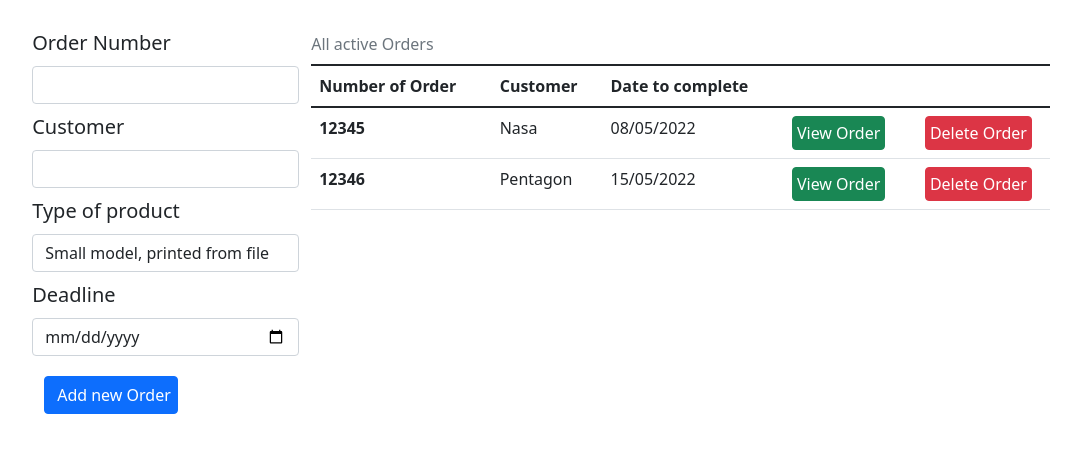
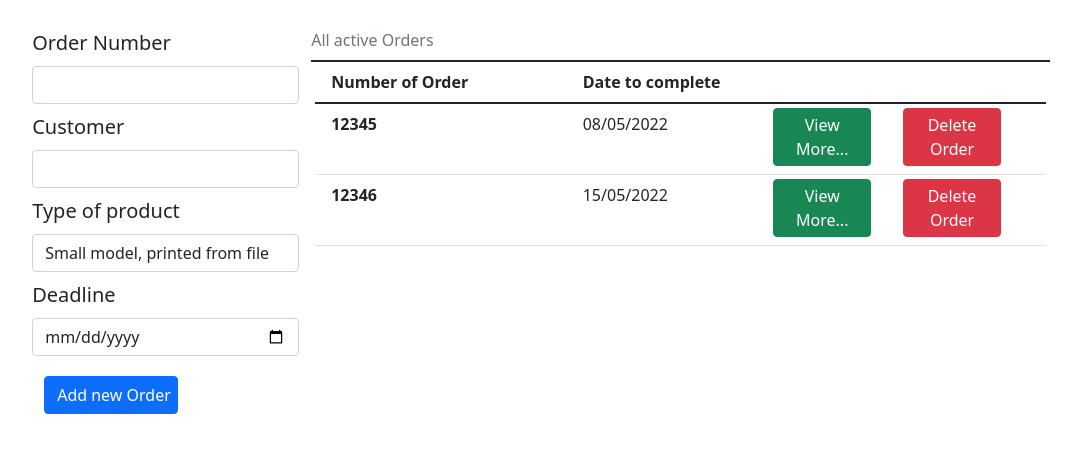
Before and after one commit to glllom/final_project, a Flask app: page /add_order in a window 1280 px wide. Shown: the part 117-592 px from the top of the page, without its empty margins (101-1182 px from the left). Run offline with Flask 2, Linux system fonts and the light colour scheme; a user stored in the database is signed in; data comes from the database, SQL or seed files in the repository; both versions use the stored data as it was after the commit.

Commit message:
first commit

```diff
--- /dev/null
+++ b/app/static/style.css
@@ -0,0 +1,3 @@
+.table-row:hover{
+    background-color: #e9ecef;
+}
--- a/app/templates/add_order.html
+++ b/app/templates/add_order.html
@@ -13,47 +13,45 @@
             {{ form.date.label(class="form-label m-1") }}
             {{ form.date(class="form-control m-1") }}
             {{ form.submit(class="btn btn-primary m-3 w-50", value="Add new Order") }}
-        {% with messages = get_flashed_messages() %}
+            {% with messages = get_flashed_messages() %}
             {% if messages %}
             <p class="text-danger">{{ messages[0] }}</p>
             {% else %}
             <p style="visibility:hidden;">message</p>
             {% endif %}
             {% endwith %}
-                    </form>
+        </form>
         {% endif %}
         <div class="col-8">
-            <table class="table table-hover">
-                <caption class="caption-top test-center">All active Orders</caption>
-                <thead>
-                <tr>
-                    <th scope="col">Number of Order</th>
-                    <th scope="col">Customer</th>
-                    <th scope="col">Date to complete</th>
-                    <th scope="col" style="width:18%;"></th>
-                    <th scope="col" style="width:18%;"></th>
-                </tr>
-                </thead>
-                <tbody>
+        <p class="text-secondary  border-bottom border-dark border-2 lh-lg pb-1 mb-1">All active Orders</p>
+        <div class=container>
+            <div class="row border-bottom border-dark border-2">
+                <div class="col-4 pb-1 fw-bold lh-lg mx-1">Number of Order</div>
+                <div class="col-4 pb-1 fw-bold lh-lg mx-1">Date to complete</div>
+                <div class="w-25"></div>
+                <div class="w-25"></div>
+            </div>
                 {% for order in table %}
-                <tr>
-                    <td class="fw-bold">{{ order.order_id }}</td>
-                    <td>{{ order.customer }}</td>
-                    <td>{{ order.date_to_complete.strftime('%d/%m/%Y') }}</td>
-                    <td>
-                        <a href="{{ url_for('remove_order', order_id=order.order_id) }}" class="btn btn-success p-1">View
-                            Order</a>
-                    </td>
-                    <td>
-                        <a href="{{ url_for('remove_order', order_id=order.order_id) }}" class="btn btn-danger p-1">Delete
-                            Order</a>
-                    </td>
-                </tr>
+                <div class="row table-row border-bottom border-black-50 border-1">
+                    <div class="col-4 pb-1 fw-bold lh-lg m-1">{{ order.order_id }}</div>
+                    <div class="col-3 pb-1 fw-normal lh-lg m-1">{{ order.date_to_complete.strftime('%d/%m/%Y') }}</div>
+                    <div class="col-2 pb-1 fw-normal lh-lg m-1">
+                        <button type="button" data-bs-toggle="collapse" class="btn btn-success p-1" data-bs-target="#o{{order.order_id}}"
+                            aria-expanded="true" aria-controls="o{{order.order_id}}">View More...</button>
+                    </div>
+                    <div class="col-2 pb-1 fw-bold lh-lg m-1">
+                        <a href="{{ url_for('remove_order', order_id=order.order_id) }}" class="btn btn-danger p-1">Delete Order</a>
+                    </div>
+                    <div id=o{{order.order_id}} class="collapse">
+                        <p class="fw-bold">Customer: <span class="fw-normal"> {{ order.customer }}</span></p>
+                        <p class="fw-bold">Product: <span class="fw-normal"> {{ order.products[0].name }}</span></p>
+                    </div>
+                </div>
                 {% endfor %}
-                </tbody>
-            </table>
+
         </div>
     </div>
+</div>
 
 </div>
 {% endblock %}
--- a/app/templates/base.html
+++ b/app/templates/base.html
@@ -5,6 +5,8 @@
     <title>Products&Processes</title>
     <link href="https://cdn.jsdelivr.net/npm/bootstrap@5.1.3/dist/css/bootstrap.min.css" rel="stylesheet"
           integrity="sha384-1BmE4kWBq78iYhFldvKuhfTAU6auU8tT94WrHftjDbrCEXSU1oBoqyl2QvZ6jIW3" crossorigin="anonymous">
+    <link href="{{ url_for('static', filename='style.css') }}" rel="stylesheet">
+
 </head>
 <body>
 {% include "navbar.html" %}
@@ -13,5 +15,6 @@
 <script src="https://cdn.jsdelivr.net/npm/bootstrap@5.1.3/dist/js/bootstrap.bundle.min.js"
         integrity="sha384-ka7Sk0Gln4gmtz2MlQnikT1wXgYsOg+OMhuP+IlRH9sENBO0LRn5q+8nbTov4+1p"
         crossorigin="anonymous"></script>
+<script src="{{ url_for('static', filename='script.js') }}"></script>
 </body>
 </html>
```
Also changed, not shown: app/process.db, app/static/script.js (added).
